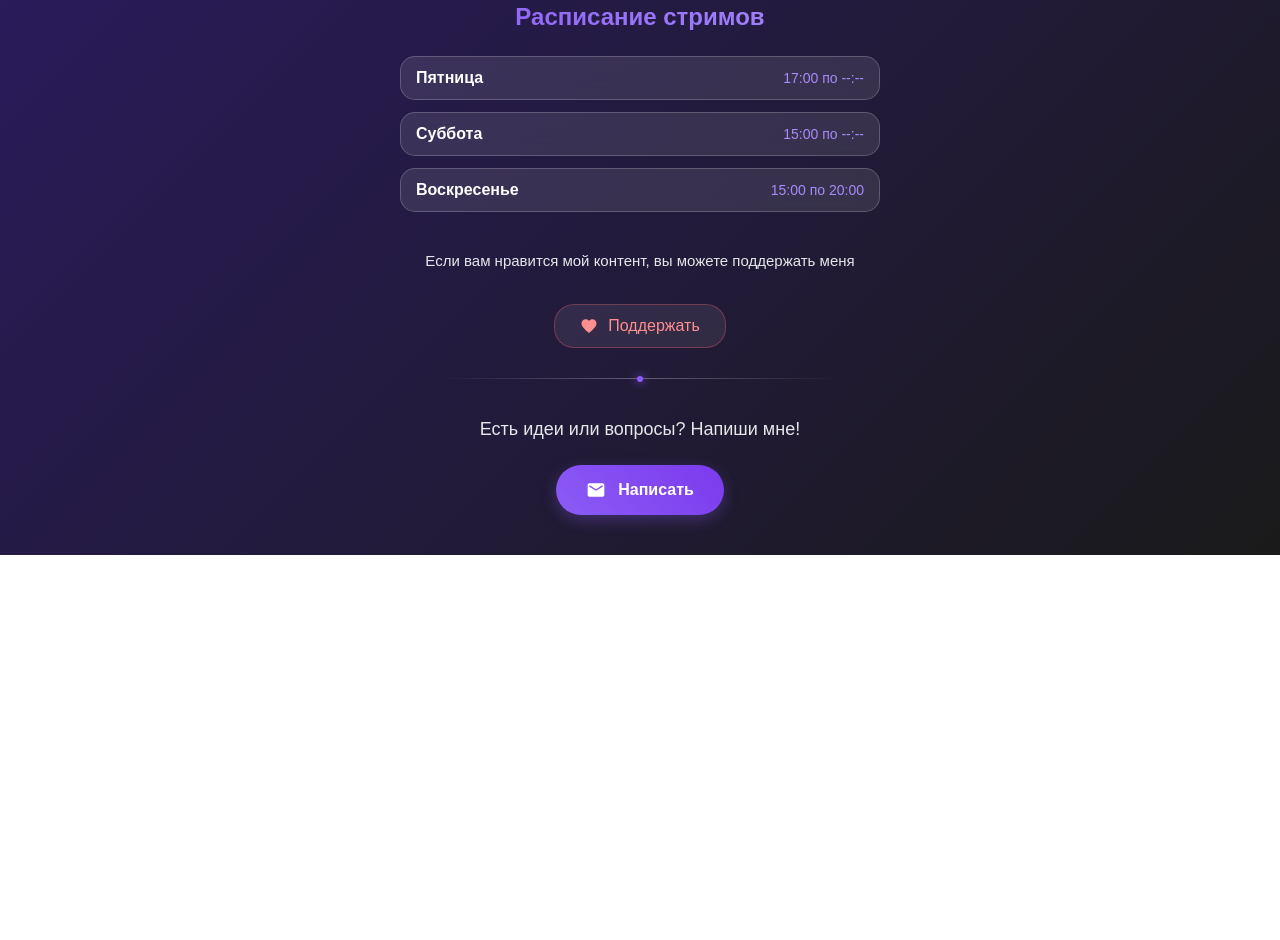
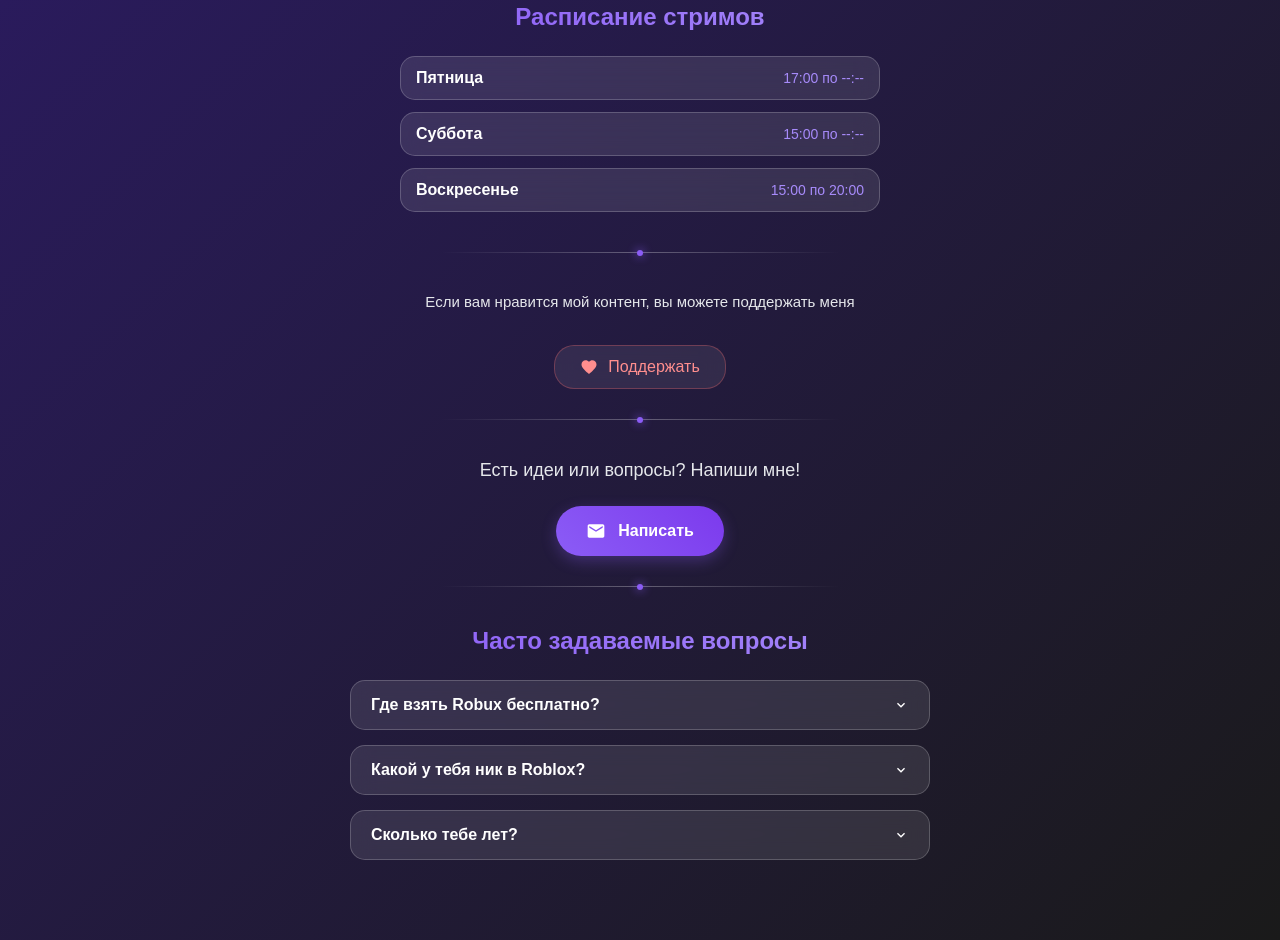
Before and after one commit to MrBrxof/Brxof.site, a plain HTML site: page index.html in a window 1280 px wide. Shown: the part 428-1368 px from the top of the page. Before the commit the page ends 983 px from the top, so only its background shows below. Drawn offline with Linux system fonts and the light colour scheme.

Commit message:
Update index.html

```diff
--- a/index.html
+++ b/index.html
@@ -480,6 +480,68 @@
             box-shadow: 0 8px 25px rgba(255, 107, 107, 0.5);
         }
 
+        /* Стили для FAQ */
+        .faq-section {
+            margin: 40px auto;
+            max-width: 100%;
+            padding: 0 10px;
+        }
+
+        .faq-title {
+            font-size: 24px;
+            margin-bottom: 25px;
+            background: linear-gradient(45deg, #8B5CF6, #A78BFA);
+            -webkit-background-clip: text;
+            -webkit-text-fill-color: transparent;
+            background-clip: text;
+        }
+
+        .faq-item {
+            background: rgba(255, 255, 255, 0.1);
+            backdrop-filter: blur(10px);
+            border-radius: 15px;
+            margin-bottom: 15px;
+            border: 1px solid rgba(255, 255, 255, 0.2);
+            overflow: hidden;
+        }
+
+        .faq-question {
+            padding: 15px 20px;
+            font-size: 16px;
+            font-weight: 600;
+            cursor: pointer;
+            display: flex;
+            justify-content: space-between;
+            align-items: center;
+            transition: all 0.3s ease;
+        }
+
+        .faq-question:hover {
+            background: rgba(255, 255, 255, 0.05);
+        }
+
+        .faq-icon {
+            transition: transform 0.3s ease;
+        }
+
+        .faq-answer {
+            padding: 0 20px;
+            max-height: 0;
+            overflow: hidden;
+            transition: all 0.3s ease;
+            color: #E5E7EB;
+            line-height: 1.5;
+        }
+
+        .faq-item.active .faq-answer {
+            padding: 15px 20px;
+            max-height: 200px;
+        }
+
+        .faq-item.active .faq-icon {
+            transform: rotate(180deg);
+        }
+
         /* Медиа-запросы для адаптивности */
         @media (min-width: 768px) {
             .navbar {
@@ -550,6 +612,10 @@
             .project-buttons {
                 flex-direction: row;
             }
+
+            .faq-section {
+                max-width: 600px;
+            }
         }
     </style>
 </head>
@@ -611,6 +677,9 @@
             </div>
         </div>
 
+        <!-- Разделительная линия -->
+        <div class="divider"></div>
+
         <!-- Секция поддержки -->
         <div class="support-section">
             <p class="support-text">Если вам нравится мой контент, вы можете поддержать меня</p>
@@ -634,6 +703,50 @@
                 </svg>
                 Написать
             </a>
+        </div>
+
+        <!-- Разделительная линия -->
+        <div class="divider"></div>
+
+        <!-- Секция FAQ в самом низу -->
+        <div class="faq-section">
+            <h2 class="faq-title">Часто задаваемые вопросы</h2>
+
+            <div class="faq-item">
+                <div class="faq-question">
+                    <span>Где взять Robux бесплатно?</span>
+                    <svg class="faq-icon" width="16" height="16" viewBox="0 0 24 24" fill="currentColor">
+                        <path d="M7.41 8.59L12 13.17l4.59-4.58L18 10l-6 6-6-6 1.41-1.41z"/>
+                    </svg>
+                </div>
+                <div class="faq-answer">
+                    В боте которого я скоро сюда добавлю
+                </div>
+            </div>
+
+            <div class="faq-item">
+                <div class="faq-question">
+                    <span>Какой у тебя ник в Roblox?</span>
+                    <svg class="faq-icon" width="16" height="16" viewBox="0 0 24 24" fill="currentColor">
+                        <path d="M7.41 8.59L12 13.17l4.59-4.58L18 10l-6 6-6-6 1.41-1.41z"/>
+                    </svg>
+                </div>
+                <div class="faq-answer">
+                    Rostistik2012
+                </div>
+            </div>
+
+            <div class="faq-item">
+                <div class="faq-question">
+                    <span>Сколько тебе лет?</span>
+                    <svg class="faq-icon" width="16" height="16" viewBox="0 0 24 24" fill="currentColor">
+                        <path d="M7.41 8.59L12 13.17l4.59-4.58L18 10l-6 6-6-6 1.41-1.41z"/>
+                    </svg>
+                </div>
+                <div class="faq-answer">
+                    Сколько есть,все мои)
+                </div>
+            </div>
         </div>
     </div>
 
@@ -686,8 +799,27 @@
             document.getElementById('projectsPage').style.display = 'block';
         }
 
-        // Показываем главную страницу при загрузке
+        // Функция для работы аккордеона FAQ
         document.addEventListener('DOMContentLoaded', function() {
+            const faqItems = document.querySelectorAll('.faq-item');
+
+            faqItems.forEach(item => {
+                const question = item.querySelector('.faq-question');
+
+                question.addEventListener('click', () => {
+                    // Закрываем все остальные открытые вопросы
+                    faqItems.forEach(otherItem => {
+                        if (otherItem !== item && otherItem.classList.contains('active')) {
+                            otherItem.classList.remove('active');
+                        }
+                    });
+
+                    // Переключаем текущий вопрос
+                    item.classList.toggle('active');
+                });
+            });
+
+            // Показываем главную страницу при загрузке
             showHomePage();
         });
     </script>
```
